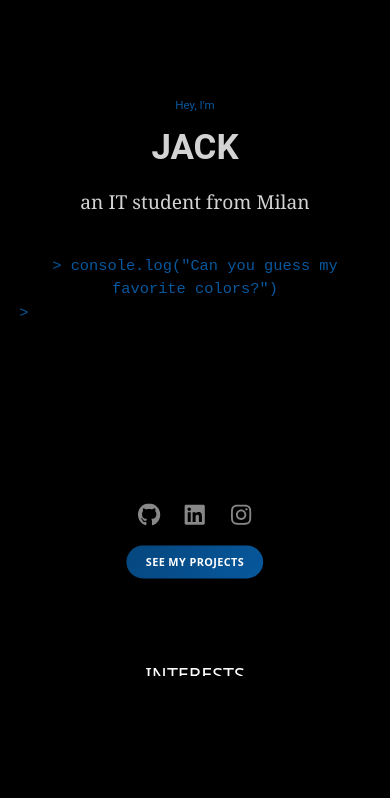
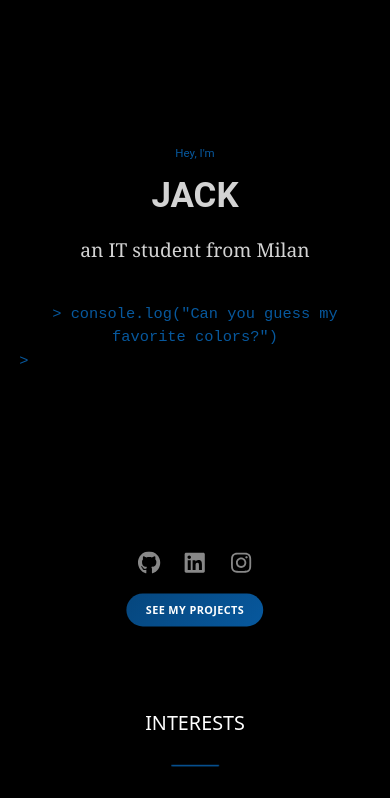
Before and after one commit to comitanigiacomo/deep_mind, a React (Vite) app: page / in a window 390 px wide. Shown: the top 798 px of the page. Built offline with nearby package versions, Linux system fonts and the light colour scheme.

Commit message:
Refactor App.css: adjust background-wrapper styles and unify html, body, and #root properties for improved layout and responsiveness

```diff
--- a/src/App.css
+++ b/src/App.css
@@ -1,35 +1,39 @@
 
 .background-wrapper {
+  min-height: 100vh;
+  overflow-y: auto;
+  scroll-behavior: smooth;
+  padding-top: 60px;
+  position: relative;
   background-color: var(--bg);
   background-repeat: repeat;
   background-attachment: fixed;
-  height: 100vh;
-  overflow-y: scroll;
-  scroll-behavior: smooth;
-  padding-top: 60px;
-  position: relative;
-  transition: background-color 0 ease;
+  transition: background-color 0s ease;
 }
 
 html, body, #root {
-  height: 100%;
   margin: 0;
   padding: 0;
+  min-height: 100vh;
+  width: 100%;
 }
 
 body {
   display: flex;
   flex-direction: column;
-  min-height: 100vh;
+  min-height: 130vh;  /* prova anche 130vh se 125vh non basta */
+  width: 125vw;
   transform: scale(0.8);
   transform-origin: top left;
-  width: 125vw;
   overflow-x: hidden;
 }
 
 #root {
   flex: 1 1 auto;
   min-height: 100vh;
+  width: 100%;
+  margin: 0;
+  padding: 0;
 }
 
 .section {
```
